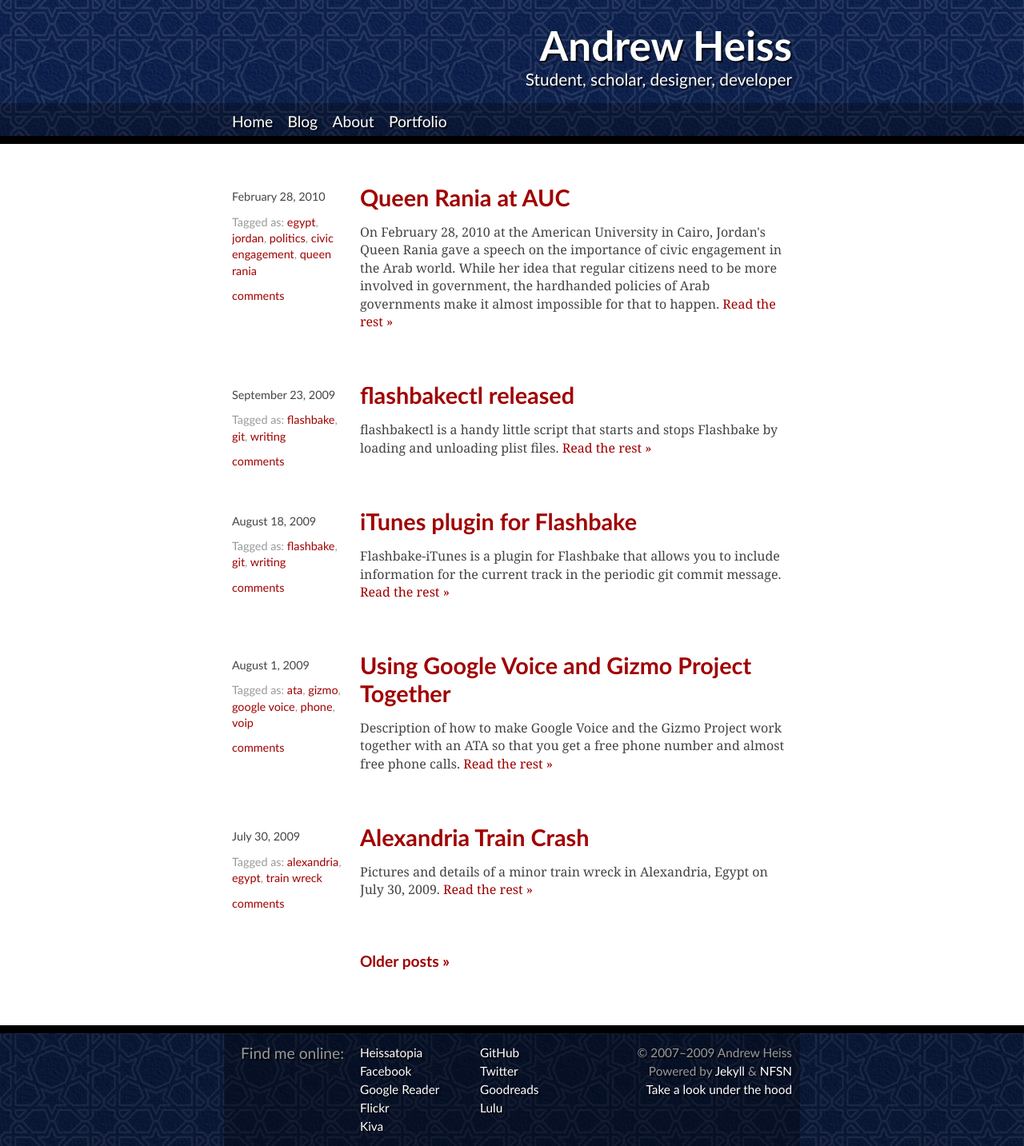
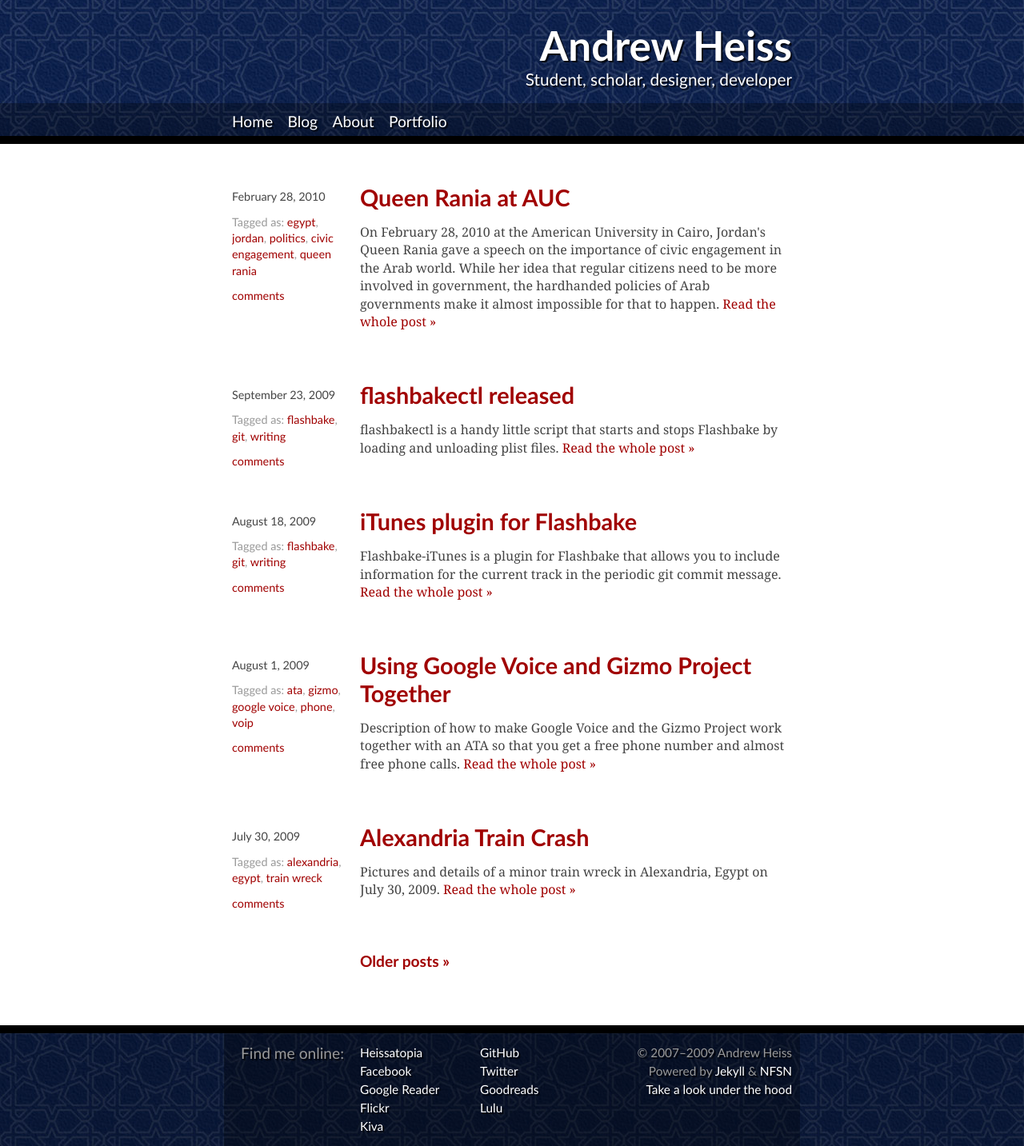
Before and after one commit to andrewheiss/ah-jekyll, a Jekyll site: the page built from blog.html, in a window 1280 px wide. Shown: the whole page at 80% size. Built offline with Jekyll 4.4.1, drawn with Linux system fonts in a browser that asks for light colours; some web fonts are replaced; Markdown is read by kramdown in place of the engine named in the settings; comment, search, counter and statistics services are not loaded.

Commit message:
Display excerpt rather than truncated post on front page. I still need to perfect `close_tags`

```diff
--- a/blog.html
+++ b/blog.html
@@ -14,7 +14,7 @@ title: Blog
 					{{ page.title }}
 				</a>
 			</h2>
-			{{ page.excerpt }} <a href="{{ page.url }}">Read the rest&nbsp;&raquo;</a>
+			{{ page.excerpt }} <a href="{{ page.url }}">Read the whole post&nbsp;&raquo;</a>
 		</div>
 	</div>
 </div>
--- a/index.html
+++ b/index.html
@@ -11,7 +11,7 @@ title: Home
 	<div class="column grid_6">
 		{% for p in site.categories.blog limit:1 %}
 		<h2><a href="{{ p.url }}">Latest blog post</a></h2>
-		{{ p.content | truncatewords: 50 | close_tags }} <a href="{{ p.url }}">Read the rest&nbsp;&raquo;</a>
+		<p>{{ p.excerpt }} <a href="{{ p.url }}">Read the whole post&nbsp;&raquo;</a></p>
 		{% endfor %}
 	</div>
 	<div class="column grid_3">
--- a/script/show_tweets.js
+++ b/script/show_tweets.js
@@ -1,6 +1,6 @@
 getTwitters('twitter', {
   id: 'andrewheiss',
-  count: 2,
+  count: 1,
   enableLinks: true,
   ignoreReplies: true,
   clearContents: true,
```
